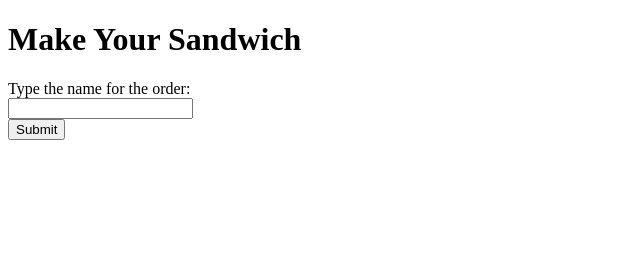
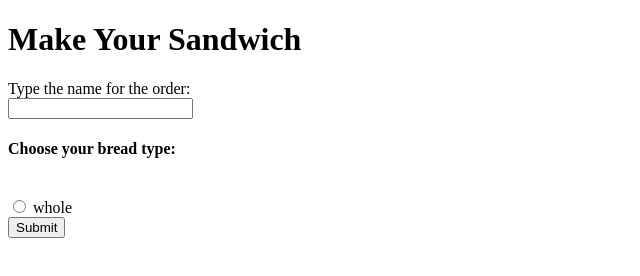
Before and after one commit to Brandons-Hub/Sandwich, a plain HTML site: page index.html in a window 1280 px wide. Shown: the whole page, without its empty margins (0-640 px from the left). Drawn offline with Linux system fonts and the light colour scheme.

Commit message:
first bread choice

```diff
--- a/index.html
+++ b/index.html
@@ -6,8 +6,10 @@
             <lable for="name">Type the name for the order:</lable><br>
             <input type="text" id="name" name="name">
             <br>
-
-
+            <h4>Choose your bread type:</h4><br>
+            <input type="radio" id="whole" name="bread" value="whole" />
+            <lable for="whole">whole</lable>
+            <br>
             <button type="submit">Submit</button>
         </form>
     </body>
```
